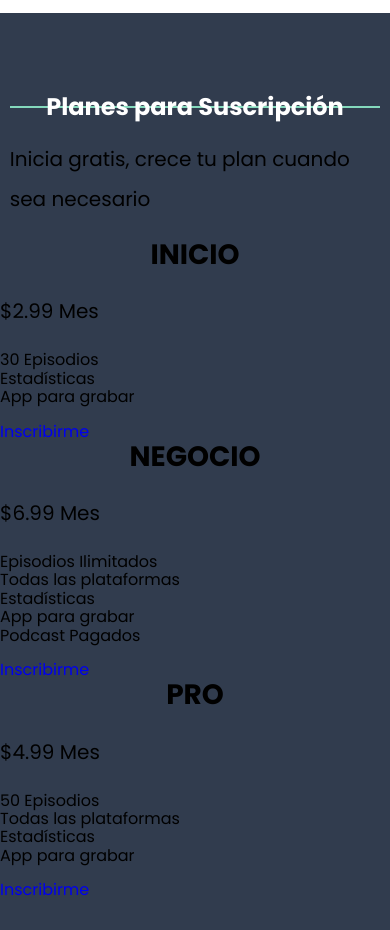
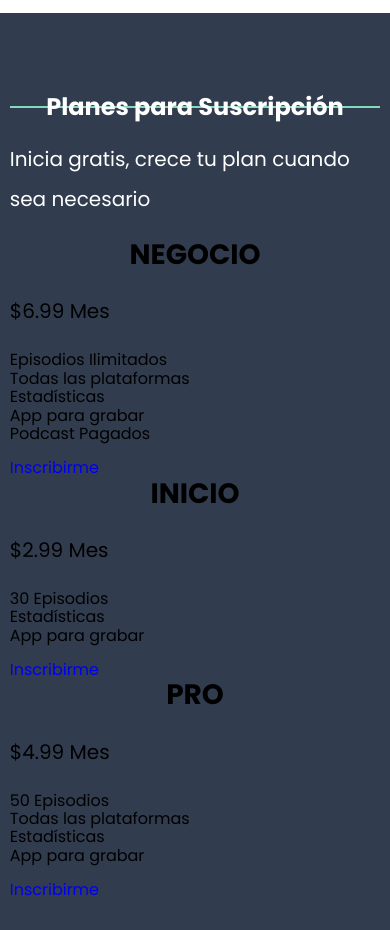
Before and after one commit to cumbinar/podcastApp, a website: page index.html in a window 390 px wide. Shown: the part 2740-3670 px from the top of the page. Drawn offline with Linux system fonts and the light colour scheme.

Commit message:
init scss responsive, se posiciona class plan

```diff
--- a/src/scss/ui/_planes.scss
+++ b/src/scss/ui/_planes.scss
@@ -7,4 +7,28 @@
     h2{
         @include m.headingBorder(v.$blanco, v.$primario);
     }
+    .descripcion{
+        color: v.$blanco;
+    }
 }
+
+.nuestros-planes{
+    display: flex;
+    flex-direction: column;
+
+    @include m.tablet {
+        flex-direction: row;
+     }
+
+    .plan{
+
+        &.negocio{
+            order: -1;
+
+            @include m.tablet {
+                order: unset;
+             }
+
+       }
+    }
+}
```
Also changed, not shown: index.html (+1 -1 lines), build/css/app.css, 1 other file.
